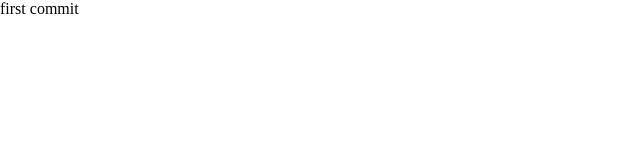
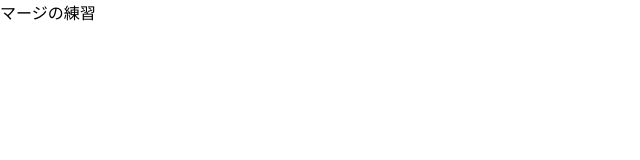
Before and after one commit to MutsuBojiiwa/multilingual-word-card-react, a Next.js app: page / in a window 1280 px wide. Shown: the top 160 px of the page, without its empty margins (0-640 px from the left). Built offline with nearby package versions, Linux system fonts and the light colour scheme.

Commit message:
マージの練習

```diff
--- a/src/pages/index.tsx
+++ b/src/pages/index.tsx
@@ -6,7 +6,7 @@ export default function Home() {
       <Head>
         <title>Polyglot</title>
       </Head>
-      <div>first commit</div>
+      <div>マージの練習</div>
     </>
   )
 }
```
